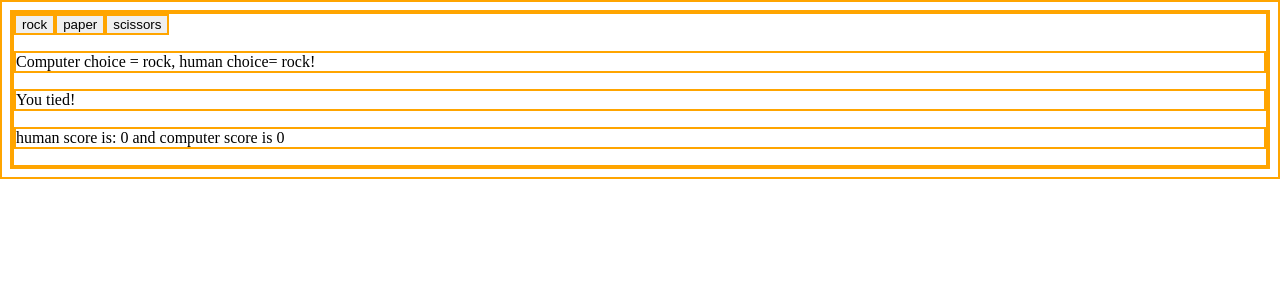
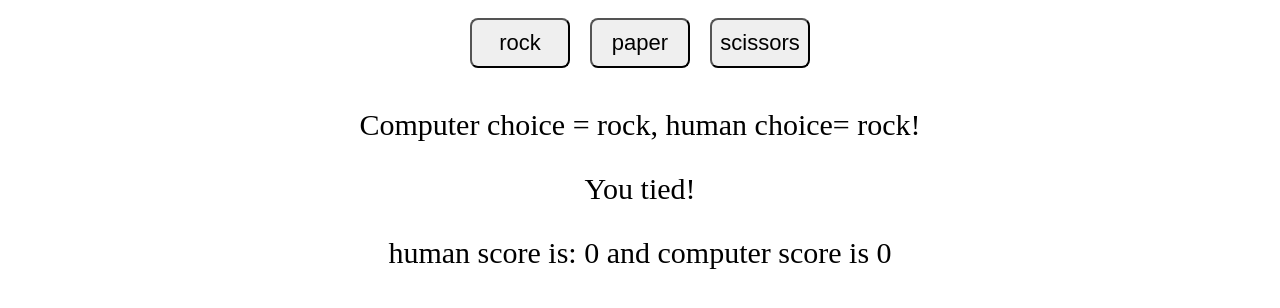
Before and after one commit to palashkolk/rock-paper-scissors, a plain HTML site: page index.html in a window 1280 px wide. Both pictures are taken after a click on the button "rock". Drawn offline with Linux system fonts and the light colour scheme.

Commit message:
Adds CSS to the elemens via javascript
Done as part of the requirement of the ODIN
project.

```diff
--- a/index.html
+++ b/index.html
@@ -7,13 +7,15 @@
     <script src="javascript.js" defer></script>
     <style>
         *{
-            border: 2px solid orange;
+            /* border: 2px solid orange; */
         }
     </style>
 
 </head>
 <body>
     <div id="container"></div>
+    <div id="announcements"></div>
+
 
 
 </body>
--- a/javascript.js
+++ b/javascript.js
@@ -1,31 +1,57 @@
 let btnArray=[];
-choiceList=['rock', 'paper', 'scissors'];
-for (let i=0;i<3;i++){
+let choiceList=['rock', 'paper', 'scissors'];
+let numberOfChoice=choiceList.length;
+for (let i=0;i<numberOfChoice;i++){
     btnArray.push(document.createElement("button"));
     btnArray[i].textContent=choiceList[i];
+    btnArray[i].style.minWidth="100px";
+    btnArray[i].style.minHeight="50px";
+    btnArray[i].style.borderRadius="8px";
+    btnArray[i].style.fontSize="22px";
+
 }
-
 let div=document.querySelector("#container");
+let div2=document.querySelector("#announcements");
 for (let btn of btnArray){
     div.appendChild(btn);
 }
-let para1 =document.createElement("p");
-let para2 =document.createElement("p");
-let para3 =document.createElement("p");
-para2.textContent="Let's play";
-para3.textContent=`Computer choice = , Human choice = `;
-div.appendChild(para3);
-div.appendChild(para1)
-div.appendChild(para2);
 
-div.addEventListener('click', (event)=>{
+div.style.display="flex";
+div.style.justifyContent="center";
+div.style.gap="20px";
+div.style.padding="10px";
+
+// div2.style.backgroundColor="grey";
+div2.style.color="black";
+div2.style.textAlign="center";
+div2.style.fontSize="30px";
+let paraShowResult =document.createElement("p");
+let paraShowScore =document.createElement("p");
+let paraShowChoice =document.createElement("p");
+let paraArray=[paraShowChoice, paraShowResult, paraShowScore];
+
+for (let para of paraArray){
+    div2.appendChild(para);
+}
+
+initialChoice=`Computer choice = , Human choice = `;
+initialResult="Let's play; Click above on your choice!";
+initialScore="All score set to zero";
+paraShowChoice.textContent=initialChoice;
+paraShowResult.textContent=initialResult;
+paraShowScore.textContent=initialScore;
+
+
+let body=document.querySelector("body");
+body.addEventListener('click', (event)=>{
     let target =event.target;
-    if(target.textContent=="rock"|| target.textContent=="paper"||target.textContent=="scissors"){
-        playRound(getHumanChoice(target.textContent), getComputerChoice());
-        para2.style.backgroundColor='white';
+    let humanChoice=target.textContent;
+    if(humanChoice=="rock"|| humanChoice=="paper"||humanChoice=="scissors"){
+        playRound(getHumanChoice(humanChoice), getComputerChoice());
+        paraShowScore.style.backgroundColor='white';
     }else {
-        para2.textContent="Click on the button, please!";
-        para2.style.backgroundColor='red';
+        paraShowScore.textContent="Click on the button, please!";
+        paraShowScore.style.backgroundColor='red';
     }
 });
 
@@ -48,41 +74,41 @@ let humanScore=0;
 let computerScore=0;
 function playRound(humanChoice, computerChoice){
     const humanChoiceLowerCase=humanChoice.toLowerCase();
-    para3.textContent=`Computer choice = ${computerChoice}, human choice= ${humanChoiceLowerCase}!`;
+    paraShowChoice.textContent=`Computer choice = ${computerChoice}, human choice= ${humanChoiceLowerCase}!`;
     if(humanChoiceLowerCase!=computerChoice){
         if(humanChoiceLowerCase=="rock" && computerChoice=="paper"){
-            para1.textContent=`You loose! ${computerChoice} beats ${humanChoiceLowerCase}!`;
+            paraShowResult.textContent=`You loose! ${computerChoice} beats ${humanChoiceLowerCase}!`;
             console.log(`You loose! ${computerChoice} beats ${humanChoiceLowerCase}!`);
             computerScore+=1;
 
         }else if(humanChoiceLowerCase=="scissors" && computerChoice=="rock"){
-            para1.textContent=`You loose! ${computerChoice} beats ${humanChoiceLowerCase}!`;
+            paraShowResult.textContent=`You loose! ${computerChoice} beats ${humanChoiceLowerCase}!`;
             console.log(`You loose! ${computerChoice} beats ${humanChoiceLowerCase}!`);
             computerScore+=1;
 
         }else if(humanChoiceLowerCase=="paper" && computerChoice=="scissors"){
-            para1.textContent=`You loose! ${computerChoice} beats ${humanChoiceLowerCase}!`;
+            paraShowResult.textContent=`You loose! ${computerChoice} beats ${humanChoiceLowerCase}!`;
             console.log(`You loose! ${computerChoice} beats ${humanChoiceLowerCase}!`);
             computerScore+=1;
 
         }else {
-            para1.textContent=`You win! ${humanChoiceLowerCase} beats ${computerChoice}!`;
+            paraShowResult.textContent=`You win! ${humanChoiceLowerCase} beats ${computerChoice}!`;
             console.log(`You win! ${humanChoiceLowerCase} beats ${computerChoice}!`);
             humanScore+=1;
         }
 
     }else{
-        para1.textContent=`You tied!`;
+        paraShowResult.textContent=`You tied!`;
         console.log("You tied!");
     }
     console.log(humanScore, computerScore);
-    para2.textContent=`human score is: ${humanScore} and computer score is ${computerScore}`;
-    if(humanScore==5 ){
-        para2.textContent =`We have a winner! The winner is Human`;
-        humanScore=0;
-        computerScore=0
-    }else if(computerScore==5){
-        para2.textContent =`We have a winner! The winner is Computer`;
+    paraShowScore.textContent=`human score is: ${humanScore} and computer score is ${computerScore}`;
+    if(humanScore==5 || computerScore==5){
+        if(humanScore==5 ){
+            paraShowScore.textContent =`We have a winner! The winner is Human`;
+        }else if(computerScore==5){
+            paraShowScore.textContent =`We have a winner! The winner is Computer`;
+        }
         humanScore=0;
         computerScore=0
     }
```
